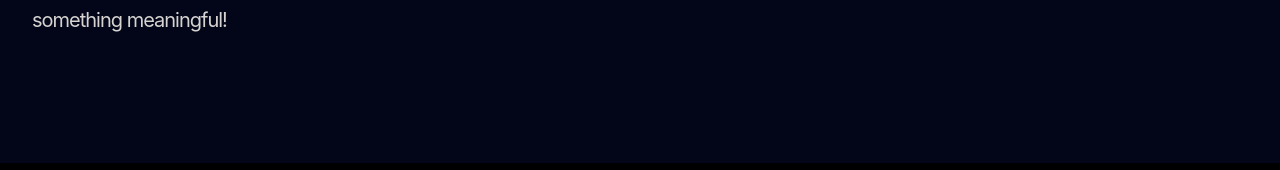
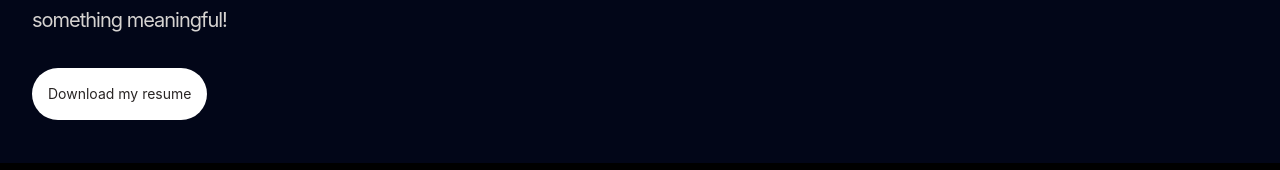
Before and after one commit to Kewcat/my-portfolio, a React (Vite) app in the folder my-project/: page / in a window 1280 px wide. Shown: the part 637-807 px from the top of the page. Built offline with nearby package versions, Linux system fonts and the light colour scheme.

Commit message:
Added download resume button

```diff
--- a/my-project/src/components/Hero.jsx
+++ b/my-project/src/components/Hero.jsx
@@ -19,7 +19,8 @@ const Hero =() => {
 Currently, I’m seeking internship opportunities to apply my skills in data science, AI, and cloud computing, while learning from hands-on experience. I believe in continuous growth, collaboration, and building solutions that matter.
 Let’s connect and explore opportunities to create something meaningful!
                     </p>
-
+                    <a href= "/resume.pdf" target="_blank" rel="noopener noreferrer" download className='bg-white rounded-full p-4 text-sm text-stone-800 mb-10'>
+                    Download my resume</a>
                 </div>
                 </div>
                 </div>
```
Also changed, not shown: 1 other file (tests, documents, lock files or other folders).
